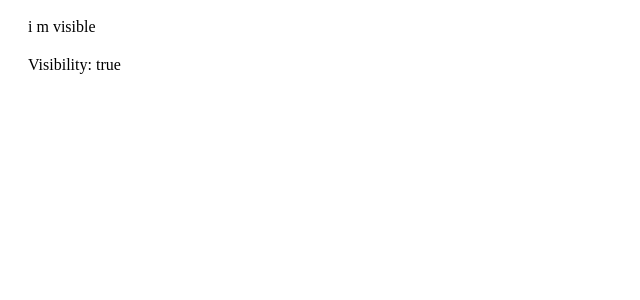
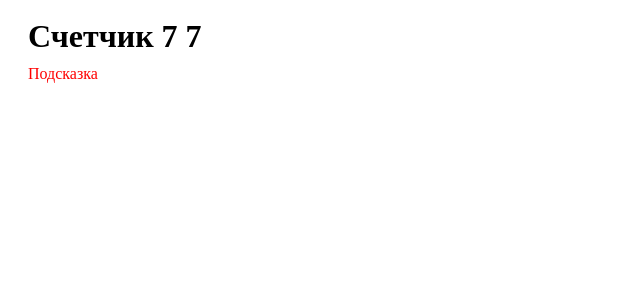
Before and after one commit to Ayronhayd/book-vue, a Vue app: page / in a window 1280 px wide. Shown: the top 300 px of the page, without its empty margins (0-640 px from the left). Built offline with nearby package versions, Linux system fonts and the light colour scheme.

Commit message:
0..0...0

```diff
--- a/index.html
+++ b/index.html
@@ -1,5 +1,5 @@
 <!DOCTYPE html>
-<html lang="">
+<html lang="ru">
   <head>
     <meta charset="UTF-8">
     <link rel="icon" href="/favicon.ico">
--- a/src/App.vue
+++ b/src/App.vue
@@ -1,19 +1,33 @@
 <template>
- <div v-show="isVisible">i m visible</div>
- <div>Visibility: {{ isVisible }}</div>
+  <h1> Счетчик {{ counter }}  {{ counter }}</h1>
+
+  <span className="cpap" v-bind:title="massage">Подсказка</span>
 </template>
 
 <script>
 
 export default {
-data() {
-return {
-isVisible: true
+
+  data() {
+  return {
+    counter: 0,
+    massage: 'Hello'
+  }
+  },
+  mounted() {
+    setInterval(() => {
+      this.counter++
+    }, 1000)
+  }
 }
-}}
+
 </script>
 
 <style scoped>
+.cpap {
+  color: red
+}
+
 * {
   margin: 0 0 0 10px;
   padding: 10px;
```
